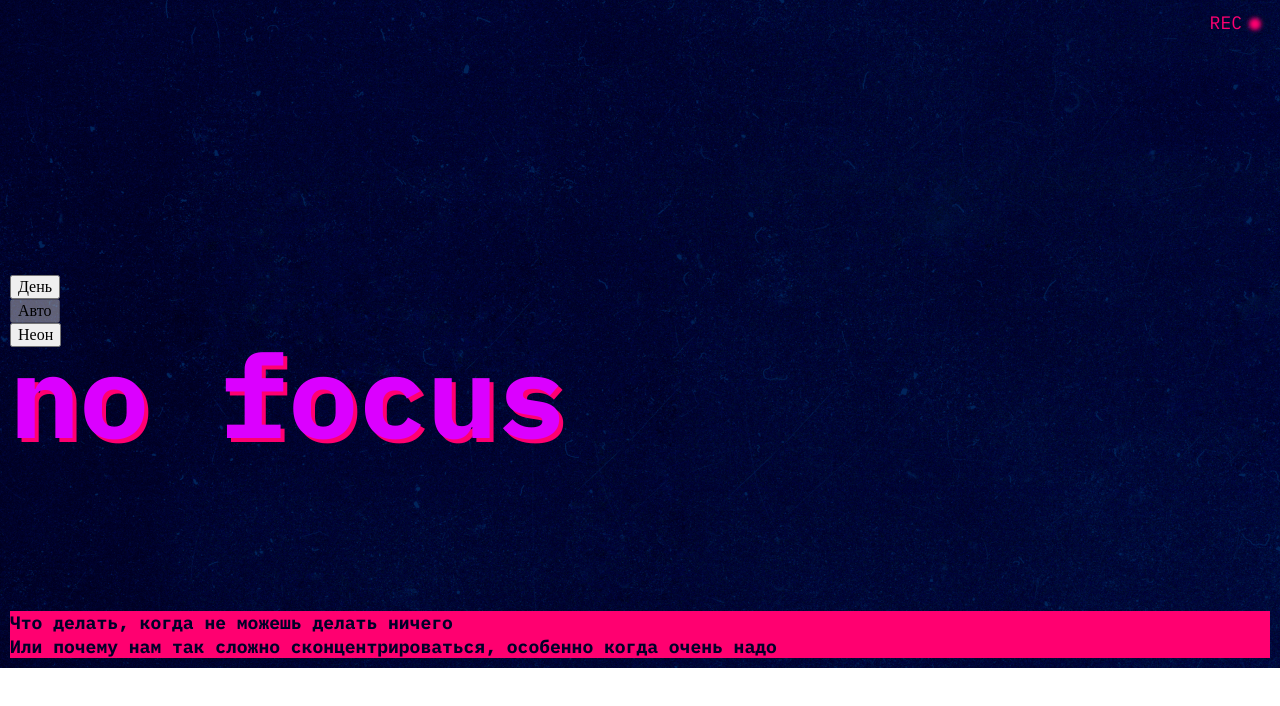
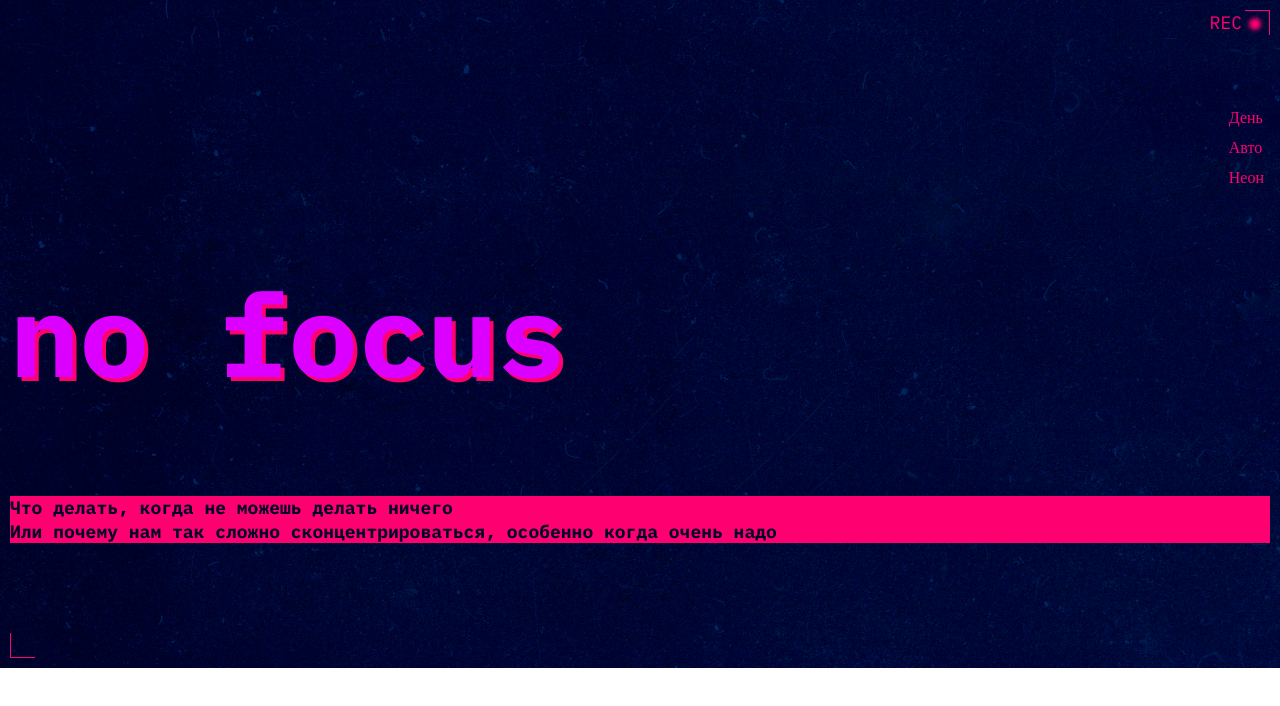
Before and after one commit to MislanGigisly/slozhno-sosredotochitsya, a plain HTML site: page index.html in a window 1280 px wide. Drawn offline with Linux system fonts and the light colour scheme.

Commit message:
almost there header

```diff
--- a/index.html
+++ b/index.html
@@ -44,9 +44,11 @@
           </li>
         </ul>
       </nav>
-      <h1 class='general__title__text'>no focus</h1>
-      <h2 class="title__text">Что делать, когда не можешь делать ничего</h2>
-      <h2 class="title__text">Или почему нам так сложно сконцентрироваться, особенно когда очень надо</h2>
+      <h1 class="general__title__text">no focus</h1>
+      <div class="header__discription">
+        <h2 class="title__text">Что делать, когда не можешь делать ничего </h2>
+        <h2 class="title__text">Или почему нам так сложно сконцентрироваться, особенно когда очень надо</h2>
+      </div>
     </header>
     <main>
 
--- a/styles/globals.css
+++ b/styles/globals.css
@@ -39,6 +39,8 @@ a {
   font-family: inherit;
   font-size: inherit;
   line-height: inherit;
+  background-color: inherit;
+  border: none;
 }
 
 .paragraf__text {
--- a/styles/style.css
+++ b/styles/style.css
@@ -15,6 +15,14 @@
   background-position: center;
   position: relative;
   padding: 10px;
+
+}
+
+.header__decoration__element {
+  position: absolute;
+  top: 0;
+  right: 0;
+
 }
 
 .header__decoration__element::before {
@@ -41,8 +49,53 @@
   top: 18px;
   right: 19px;
   filter: blur(2px);
+
 }
 
-.general__title__text {
-  text-align: ;
+.decorated-zone::before {
+  content: " ";
+  position: absolute;
+  border-top: 1px solid var(--decoration-color);
+  border-right: 1px solid var(--decoration-color);
+  width: 25px;
+  height: 25px;
+  right: 10px;
+  top: 10px;
 }
+
+.decorated-zone::after {
+  content: " ";
+  position: absolute;
+  border-bottom: 1px solid var(--decoration-color);
+  border-left: 1px solid var(--decoration-color);
+  width: 25px;
+  height: 25px;
+  left: 10px;
+  bottom: 10px;
+}
+
+.header__theme-menu {
+display: flex;
+justify-content: end;
+
+}
+
+.header__theme-menu-list {
+  display: flex;
+  flex-direction: column;
+  gap: 10px;
+  justify-content: center;
+
+}
+
+.header__theme-menu-item {
+ color: var(--decoration-color);
+
+}
+
+.header__discription {
+
+  display: flex;
+  flex-direction: column;
+  justify-content: center;
+}
```
